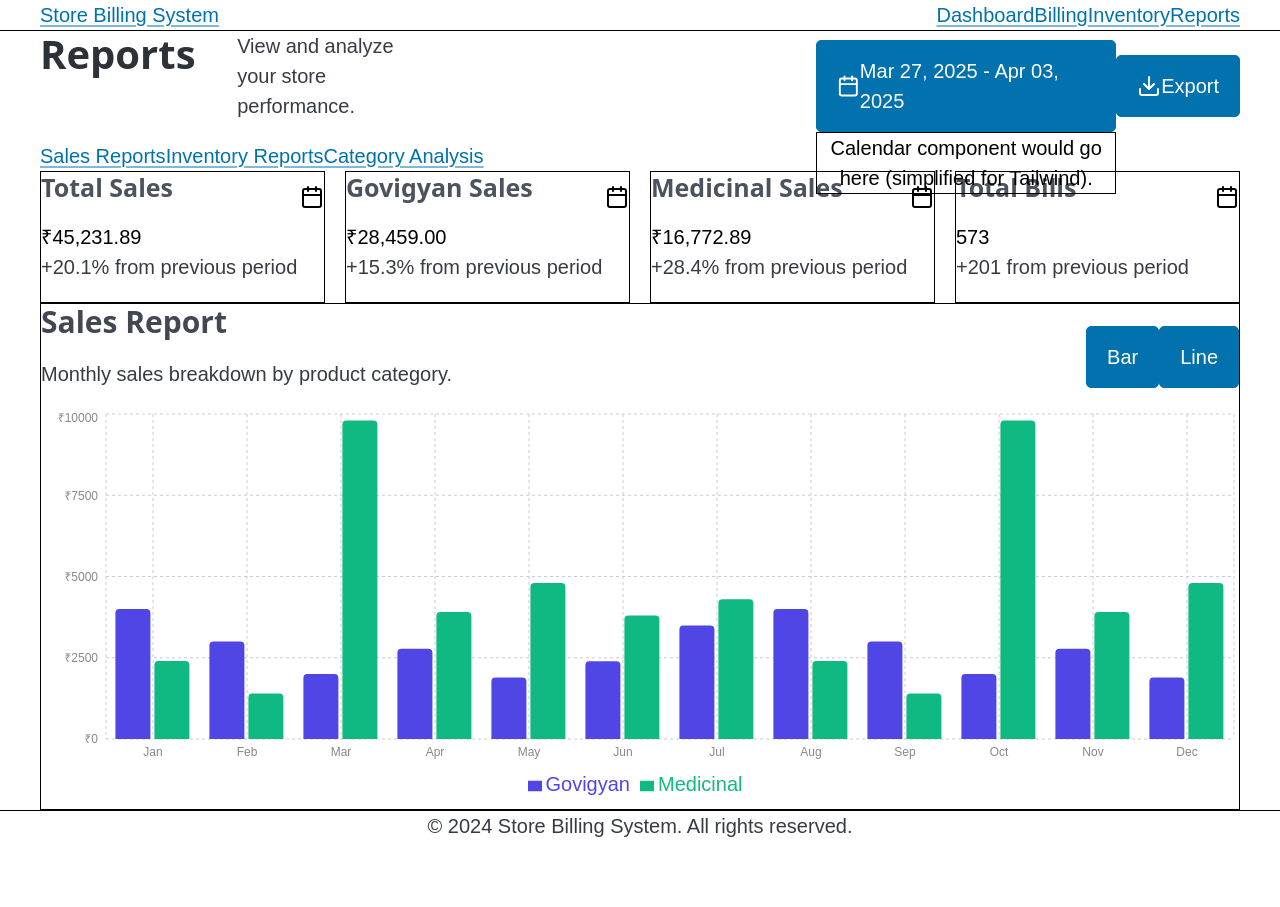
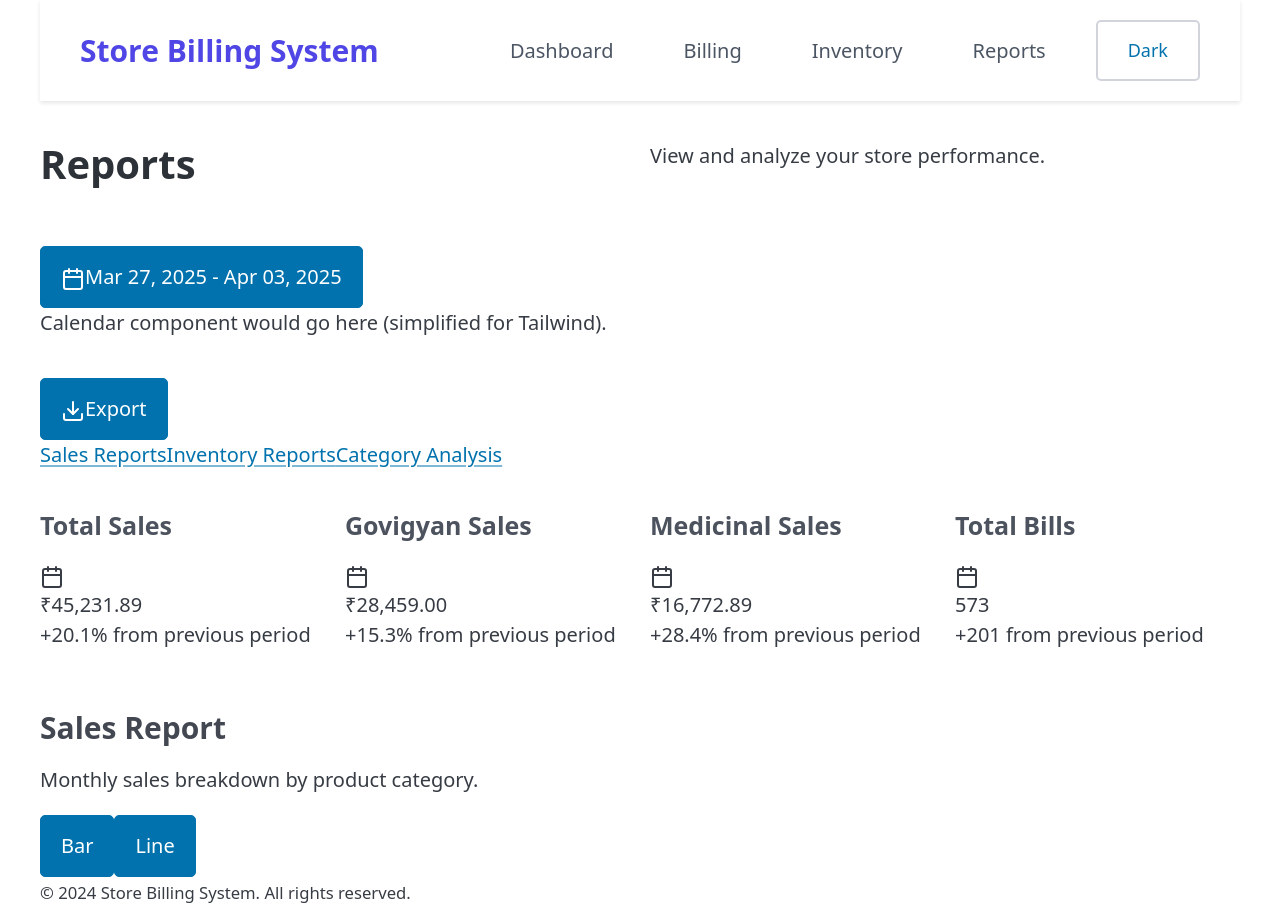
Before and after one commit to samikshagaiki/billing-app, a React (Vite) app: page /reports in a window 1280 px wide. Before the commit the page ends 861 px from the top, so only its background shows below. Built offline with nearby package versions, Linux system fonts and the light colour scheme.

Commit message:
Added nnavbar and updated css

```diff
--- a/src/components/DashboardShell.jsx
+++ b/src/components/DashboardShell.jsx
@@ -1,37 +1,32 @@
 import React from "react";
 import { Link } from "react-router-dom";
+import { useTheme } from "next-themes";
 
 export function DashboardShell({ children }) {
+  const { theme, setTheme } = useTheme();
+
   return (
-    <div className="flex flex-col min-h-screen">
-      <header className="sticky top-0 z-50 w-full border-b bg-white/95 backdrop-blur">
-        <div className="container mx-auto flex h-16 items-center px-4">
-          <Link to="/" className="text-2xl font-bold tracking-tight">
-            Store Billing System
-          </Link>
-          <nav className="ml-auto flex gap-4">
-            <Link to="/dashboard" className="text-sm font-medium hover:underline">
-              Dashboard
-            </Link>
-            <Link to="/billing" className="text-sm font-medium hover:underline">
-              Billing
-            </Link>
-            <Link to="/inventory" className="text-sm font-medium hover:underline">
-              Inventory
-            </Link>
-            <Link to="/reports" className="text-sm font-medium hover:underline">
-              Reports
-            </Link>
-          </nav>
-        </div>
+    <div className="container">
+      <header className="custom-header">
+        <h1 className="logo">
+          <Link to="/">Store Billing System</Link>
+        </h1>
+        <nav className="nav-right">
+          <Link to="/dashboard" className="nav-link">Dashboard</Link>
+          <Link to="/billing" className="nav-link">Billing</Link>
+          <Link to="/inventory" className="nav-link">Inventory</Link>
+          <Link to="/reports" className="nav-link">Reports</Link>
+          <button
+            onClick={() => setTheme(theme === "light" ? "dark" : "light")}
+            className="button outline theme-toggle"
+          >
+            {theme === "light" ? "Dark" : "Light"}
+          </button>
+        </nav>
       </header>
-      <main className="flex-1 container mx-auto py-6 space-y-6 px-4">{children}</main>
-      <footer className="w-full border-t py-6">
-        <div className="container mx-auto flex flex-col items-center justify-between gap-4 md:flex-row px-4">
-          <p className="text-center text-sm text-gray-500 md:text-left">
-            © 2024 Store Billing System. All rights reserved.
-          </p>
-        </div>
+      <main>{children}</main>
+      <footer>
+        <small>© 2024 Store Billing System. All rights reserved.</small>
       </footer>
     </div>
   );
--- a/src/index.css
+++ b/src/index.css
@@ -1,25 +1,147 @@
-/* Import Pico CSS */
 @import "@picocss/pico/css/pico.min.css";
 
-/* Tailwind Directives */
-@tailwind base;
-@tailwind components;
-@tailwind utilities;
-
-/* Custom Styles */
-body {
-  font-family: Arial, Helvetica, sans-serif;
-  background-color: #ffffff;
-  color: #000000;
+/* Global overrides */
+:root {
+  --primary: #4f46e5; /* Blue primary color */
+  --primary-hover: #4338ca;
+  --spacing: 1.5rem;
+  --border-radius: 0.5rem;
 }
 
-html[class="dark"] body {
+/* Header styling */
+.custom-header {
+  display: flex;
+  justify-content: space-between;
+  align-items: center;
+  padding: 1rem 2rem;
+  background-color: #ffffff;
+  box-shadow: 0 2px 4px rgba(0, 0, 0, 0.1);
+  position: sticky;
+  top: 0;
+  z-index: 50;
+}
+
+/* Logo styling (reduced size) */
+.logo {
+  font-size: 1.5rem; /* Reduced from 2rem */
+  font-weight: 700;
+  color: var(--primary);
+  margin: 0;
+}
+
+.logo a {
+  text-decoration: none;
+  color: inherit;
+}
+
+.logo a:hover {
+  color: var(--primary-hover);
+}
+
+/* Right-aligned navigation */
+.nav-right {
+  display: flex;
+  align-items: center;
+  gap: 1.5rem; /* Increased spacing between nav items */
+}
+
+.nav-link {
+  padding: 0.5rem 1rem;
+  color: #4b5563;
+  text-decoration: none;
+  border-radius: var(--border-radius);
+  transition: background-color 0.2s ease;
+}
+
+.nav-link:hover {
+  background-color: #e0e7ff;
+  color: var(--primary);
+}
+
+.nav-link.active {
+  background-color: #e0e7ff;
+  color: var(--primary);
+  font-weight: 600;
+}
+
+/* Theme toggle button */
+.theme-toggle {
+  padding: 0.5rem 1rem;
+  font-size: 0.9rem;
+}
+
+/* Button overrides */
+.button {
+  padding: 0.75rem 1.5rem;
+  font-weight: 500;
+}
+
+/* Increased spacing between buttons in groups */
+.group {
+  display: flex;
+  gap: 1.5rem; /* Increased from default */
+}
+
+.button.primary {
+  background-color: var(--primary);
+  color: white;
+}
+
+.button.primary:hover {
+  background-color: var(--primary-hover);
+}
+
+.button.outline {
+  border: 2px solid #d1d5db;
+}
+
+/* Add vertical spacing to components */
+article, section, form, div.grid, nav.group {
+  margin: 2rem 0; /* Adds space above and below each component */
+}
+
+/* Section contrast */
+.contrast {
+  background-color: #f3f4f6;
+  padding: 2rem 0; /* Add padding to contrast sections */
+}
+
+/* Dark mode */
+html[data-theme="dark"] body {
   background-color: #1a202c;
   color: #e2e8f0;
 }
 
-@layer utilities {
-  .text-balance {
-    text-wrap: balance;
-  }
+html[data-theme="dark"] .custom-header {
+  background-color: #2d3748;
+  box-shadow: 0 2px 4px rgba(0, 0, 0, 0.3);
 }
+
+html[data-theme="dark"] .nav-link {
+  color: #a3bffa;
+}
+
+html[data-theme="dark"] .nav-link:hover {
+  background-color: #4a5568;
+}
+
+html[data-theme="dark"] .nav-link.active {
+  background-color: #4a5568;
+  color: #7f9cf5;
+}
+
+html[data-theme="dark"] .button.primary {
+  background-color: #10b981;
+}
+
+html[data-theme="dark"] .logo a {
+  color: #a3bffa;
+}
+
+html[data-theme="dark"] .logo a:hover {
+  color: #7f9cf5;
+}
+
+html[data-theme="dark"] .contrast {
+  background-color: #2d3748;
+}
--- a/src/pages/DashboardPage.jsx
+++ b/src/pages/DashboardPage.jsx
@@ -1,87 +1,60 @@
 import React from "react";
 import { Link } from "react-router-dom";
 import { Package, ShoppingCart, TrendingUp, Users } from "lucide-react";
-
-import { DashboardHeader } from "../components/DashboardHeader";
-import { DashboardShell } from "../components/DashboardShell";
-import { RecentSales } from "../components/RecentSales";
-import { Overview } from "../components/Overview";
+import { DashboardHeader } from "../components/DashboardHeader.jsx";
+import { DashboardShell } from "../components/DashboardShell.jsx";
+import { Overview } from "../components/Overview.jsx";
+import { RecentSales } from "../components/RecentSales.jsx";
 
 export default function DashboardPage() {
   return (
     <DashboardShell>
-      <DashboardHeader heading="Dashboard" text="Overview of your store performance and recent activities.">
-        <Link to="/billing" className="px-4 py-2 bg-blue-600 text-white rounded-md hover:bg-blue-700">
-          New Bill
-        </Link>
-      </DashboardHeader>
-      <div className="grid gap-4 md:grid-cols-2 lg:grid-cols-4">
-        <div className="border border-gray-300 rounded-md overflow-hidden">
-          <div className="p-4 flex items-center justify-between">
-            <h4 className="text-sm font-medium">Total Revenue</h4>
-            <TrendingUp className="h-4 w-4 text-gray-500" />
-          </div>
-          <div className="p-4">
-            <div className="text-2xl font-bold">₹45,231.89</div>
-            <p className="text-xs text-gray-500">+20.1% from last month</p>
-          </div>
-        </div>
-        <div className="border border-gray-300 rounded-md overflow-hidden">
-          <div className="p-4 flex items-center justify-between">
-            <h4 className="text-sm font-medium">Sales</h4>
-            <ShoppingCart className="h-4 w-4 text-gray-500" />
-          </div>
-          <div className="p-4">
-            <div className="text-2xl font-bold">+573</div>
-            <p className="text-xs text-gray-500">+201 since last week</p>
-          </div>
-        </div>
-        <div className="border border-gray-300 rounded-md overflow-hidden">
-          <div className="p-4 flex items-center justify-between">
-            <h4 className="text-sm font-medium">Products</h4>
-            <Package className="h-4 w-4 text-gray-500" />
-          </div>
-          <div className="p-4">
-            <div className="text-2xl font-bold">238</div>
-            <p className="text-xs text-gray-500">86 need restocking</p>
-          </div>
-        </div>
-        <div className="border border-gray-300 rounded-md overflow-hidden">
-          <div className="p-4 flex items-center justify-between">
-            <h4 className="text-sm font-medium">Customers</h4>
-            <Users className="h-4 w-4 text-gray-500" />
-          </div>
-          <div className="p-4">
-            <div className="text-2xl font-bold">+2350</div>
-            <p className="text-xs text-gray-500">+180 since last month</p>
-          </div>
-        </div>
+      <DashboardHeader heading="Dashboard" text="Overview of your store performance and recent activity." />
+      <div className="grid">
+        <article>
+          <header>
+            <h4>Total Revenue</h4>
+            <TrendingUp />
+          </header>
+          <p>
+            <strong>₹45,231.89</strong>
+          </p>
+          <small>+20.1% from last month</small>
+        </article>
+        <article>
+          <header>
+            <h4>Customers</h4>
+            <Users />
+          </header>
+          <p>
+            <strong>2350</strong>
+          </p>
+          <small>+180 from last month</small>
+        </article>
+        <article>
+          <header>
+            <h4>Sales</h4>
+            <ShoppingCart />
+          </header>
+          <p>
+            <strong>573</strong>
+          </p>
+          <small>+201 from last month</small>
+        </article>
+        <article>
+          <header>
+            <h4>Products</h4>
+            <Package />
+          </header>
+          <p>
+            <strong>142</strong>
+          </p>
+          <small>Active products in inventory</small>
+        </article>
       </div>
-      <div className="space-y-4">
-        <div className="flex space-x-2">
-          <button className="px-3 py-1 bg-blue-600 text-white rounded-md">Overview</button>
-          <button className="px-3 py-1 bg-gray-200 text-gray-700 rounded-md">Govigyan Products</button>
-          <button className="px-3 py-1 bg-gray-200 text-gray-700 rounded-md">Medicinal Products</button>
-        </div>
-        <div className="grid gap-4 md:grid-cols-2 lg:grid-cols-7">
-          <div className="col-span-4 border border-gray-300 rounded-md overflow-hidden">
-            <div className="p-6">
-              <h3 className="text-lg font-semibold">Sales Overview</h3>
-            </div>
-            <div className="p-2">
-              <Overview />
-            </div>
-          </div>
-          <div className="col-span-3 border border-gray-300 rounded-md overflow-hidden">
-            <div className="p-6">
-              <h3 className="text-lg font-semibold">Recent Sales</h3>
-              <p className="text-sm text-gray-500">You made 265 sales this month.</p>
-            </div>
-            <div className="p-6">
-              <RecentSales />
-            </div>
-          </div>
-        </div>
+      <div className="grid">
+        <Overview />
+        <RecentSales />
       </div>
     </DashboardShell>
   );
--- a/src/pages/HomePage.jsx
+++ b/src/pages/HomePage.jsx
@@ -1,20 +1,38 @@
 import React from "react";
-import { Link } from "react-router-dom";
+import { Link, useLocation } from "react-router-dom";
 import { ArrowRight, BarChart3, ClipboardList, Package } from "lucide-react";
+import { useTheme } from "next-themes";
 
 export default function HomePage() {
+  const { theme, setTheme } = useTheme();
+  const location = useLocation();
+
   return (
     <div className="container">
-      <header>
-        <hgroup>
-          <h1>Store Billing System</h1>
-          <nav>
-            <Link to="/dashboard">Dashboard</Link>
-            <Link to="/billing">Billing</Link>
-            <Link to="/inventory">Inventory</Link>
-            <Link to="/reports">Reports</Link>
-          </nav>
-        </hgroup>
+      <header className="custom-header">
+        <h1 className="logo">
+          <Link to="/">Store Billing System</Link>
+        </h1>
+        <nav className="nav-right">
+          <Link to="/dashboard" className={`nav-link ${location.pathname === "/dashboard" ? "active" : ""}`}>
+            Dashboard
+          </Link>
+          <Link to="/billing" className={`nav-link ${location.pathname === "/billing" ? "active" : ""}`}>
+            Billing
+          </Link>
+          <Link to="/inventory" className={`nav-link ${location.pathname.startsWith("/inventory") ? "active" : ""}`}>
+            Inventory
+          </Link>
+          <Link to="/reports" className={`nav-link ${location.pathname.startsWith("/reports") ? "active" : ""}`}>
+            Reports
+          </Link>
+          <button
+            onClick={() => setTheme(theme === "light" ? "dark" : "light")}
+            className="button outline theme-toggle"
+          >
+            {theme === "light" ? "Dark" : "Light"}
+          </button>
+        </nav>
       </header>
 
       <main>
```
